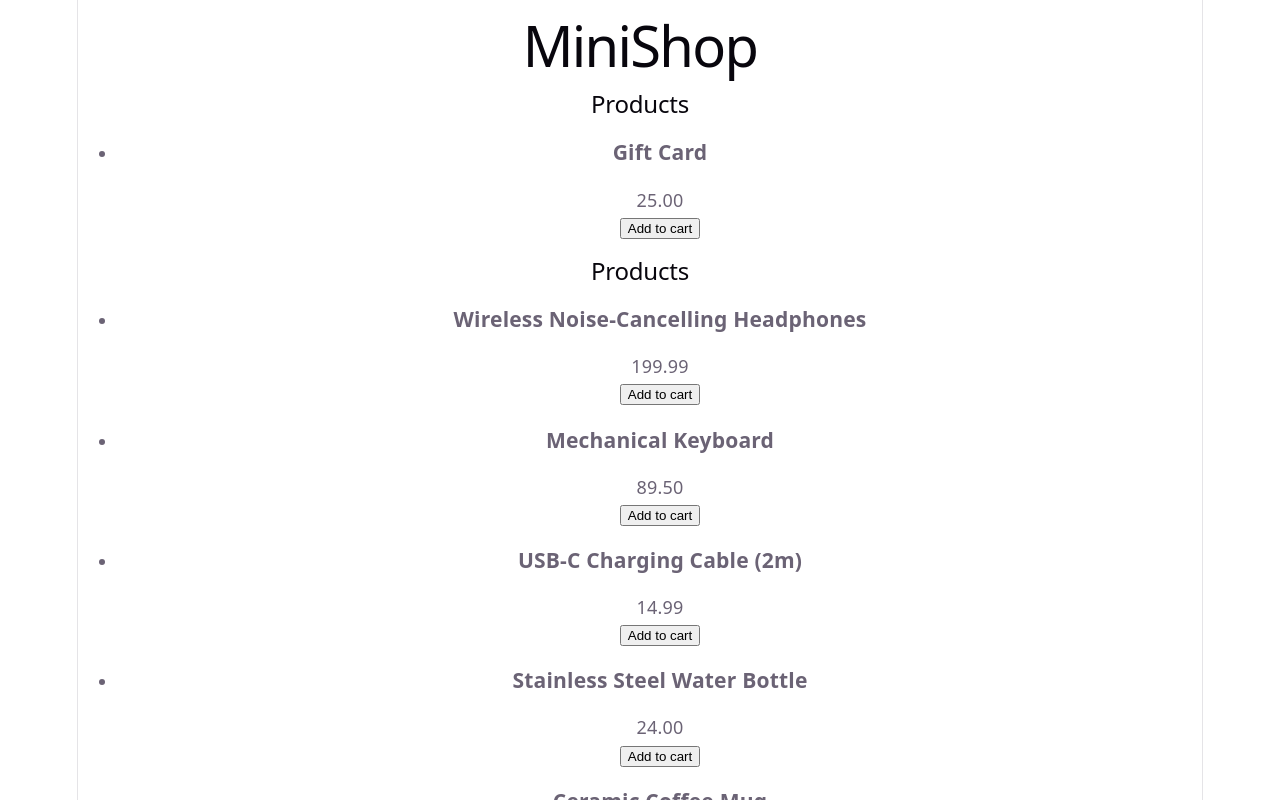
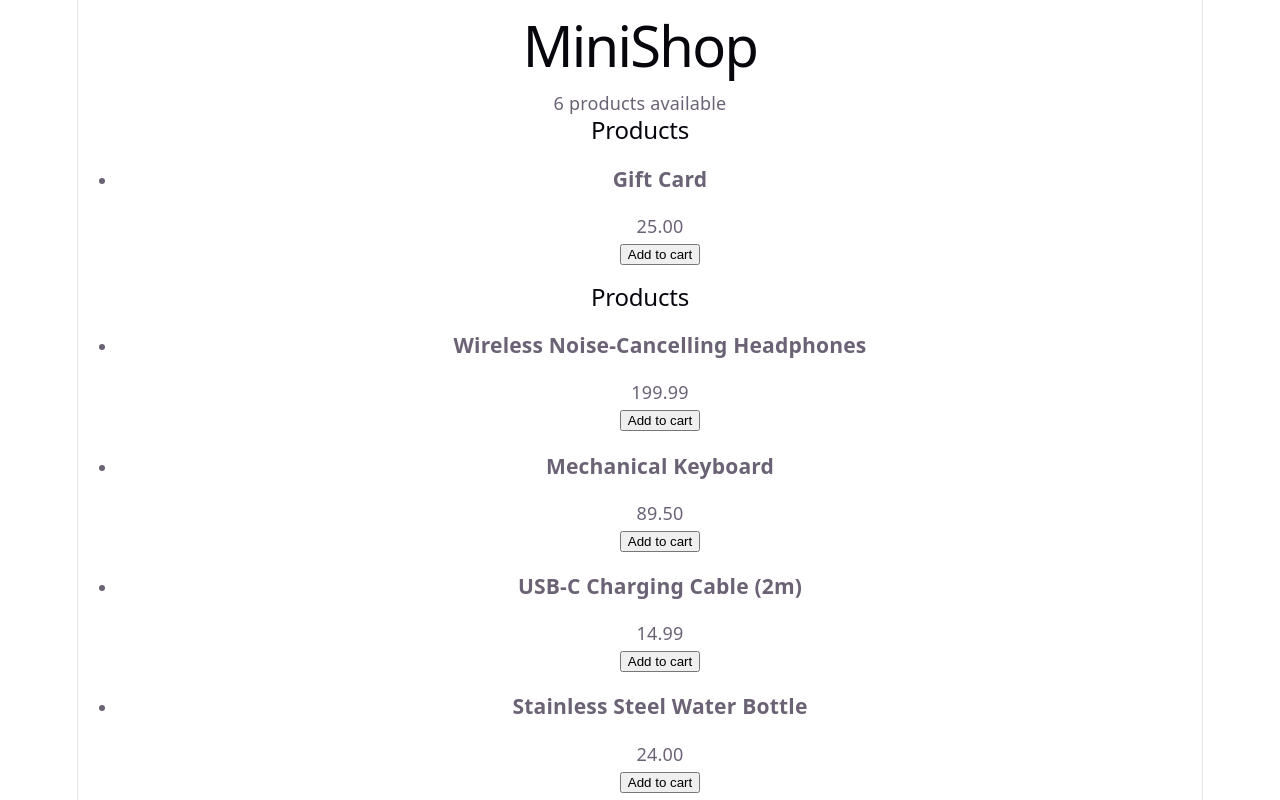
Before and after one commit to MohammadhoseinGoodarzi/minishop, a React (Vite) app in the folder apps/monolith/: page / in a window 1280 px wide. Shown: the top 800 px of the page. Built offline with nearby package versions, Linux system fonts and the light colour scheme.

Commit message:
feat: extract useProducts hook and add product count

```diff
--- a/apps/monolith/src/App.tsx
+++ b/apps/monolith/src/App.tsx
@@ -2,6 +2,7 @@ import { lazy, Suspense, useState } from "react";
 import type { Product } from "./types/product";
 import { ProductList } from "./components/ProductList";
 import { ProductListContainer } from "./containers/ProductListContainer";
+import { ProductCount } from "./components/ProductCount";
 
 const CartPanel = lazy(() => import("./CartPanel"));
 
@@ -15,6 +16,7 @@ export default function App() {
   return (
     <main>
       <h1>{import.meta.env.VITE_APP_TITLE}</h1>
+      <ProductCount />
 
       <ProductList
         products={featuredProducts}
--- /dev/null
+++ b/apps/monolith/src/components/ProductCount.tsx
@@ -0,0 +1,7 @@
+import { useProducts } from "../hooks/useProducts";
+
+export function ProductCount() {
+  const { products, isLoading } = useProducts();
+  if (isLoading) return null;
+  return <p>{products.length} products available</p>;
+}
--- a/apps/monolith/src/containers/ProductListContainer.tsx
+++ b/apps/monolith/src/containers/ProductListContainer.tsx
@@ -1,32 +1,8 @@
-import { useEffect, useState } from "react";
-import type { Product } from "../types/product";
-import { apiClient } from "../api/apiClient";
 import { ProductList } from "../components/ProductList";
+import { useProducts } from "../hooks/useProducts";
 
 export function ProductListContainer() {
-  const [products, setProducts] = useState<Product[]>([]);
-  const [isLoading, setIsLoading] = useState(true);
-  const [error, setError] = useState<string | null>(null);
-
-  useEffect(() => {
-    let ignore = false;
-
-    apiClient
-      .getProducts()
-      .then((data) => {
-        if (!ignore) setProducts(data);
-      })
-      .catch(() => {
-        if (!ignore) setError("Failed to load products");
-      })
-      .finally(() => {
-        if (!ignore) setIsLoading(false);
-      });
-
-    return () => {
-      ignore = true;
-    };
-  }, []);
+  const { products, isLoading, error } = useProducts();
 
   if (isLoading) {
     return <p>Loading products...</p>;
--- /dev/null
+++ b/apps/monolith/src/hooks/useProducts.ts
@@ -0,0 +1,32 @@
+import { useEffect, useState } from "react";
+import type { Product } from "../types/product";
+import { apiClient } from "../api/apiClient";
+
+export function useProducts() {
+  const [products, setProducts] = useState<Product[]>([]);
+  const [isLoading, setIsLoading] = useState(true);
+  const [error, setError] = useState<string | null>(null);
+
+  useEffect(() => {
+    console.log("useProducts: fetching");
+    let ignore = false;
+
+    apiClient
+      .getProducts()
+      .then((data) => {
+        if (!ignore) setProducts(data);
+      })
+      .catch(() => {
+        if (!ignore) setError("Failed to load products");
+      })
+      .finally(() => {
+        if (!ignore) setIsLoading(false);
+      });
+
+    return () => {
+      ignore = true;
+    };
+  }, []);
+
+  return { products, isLoading, error };
+}
```
